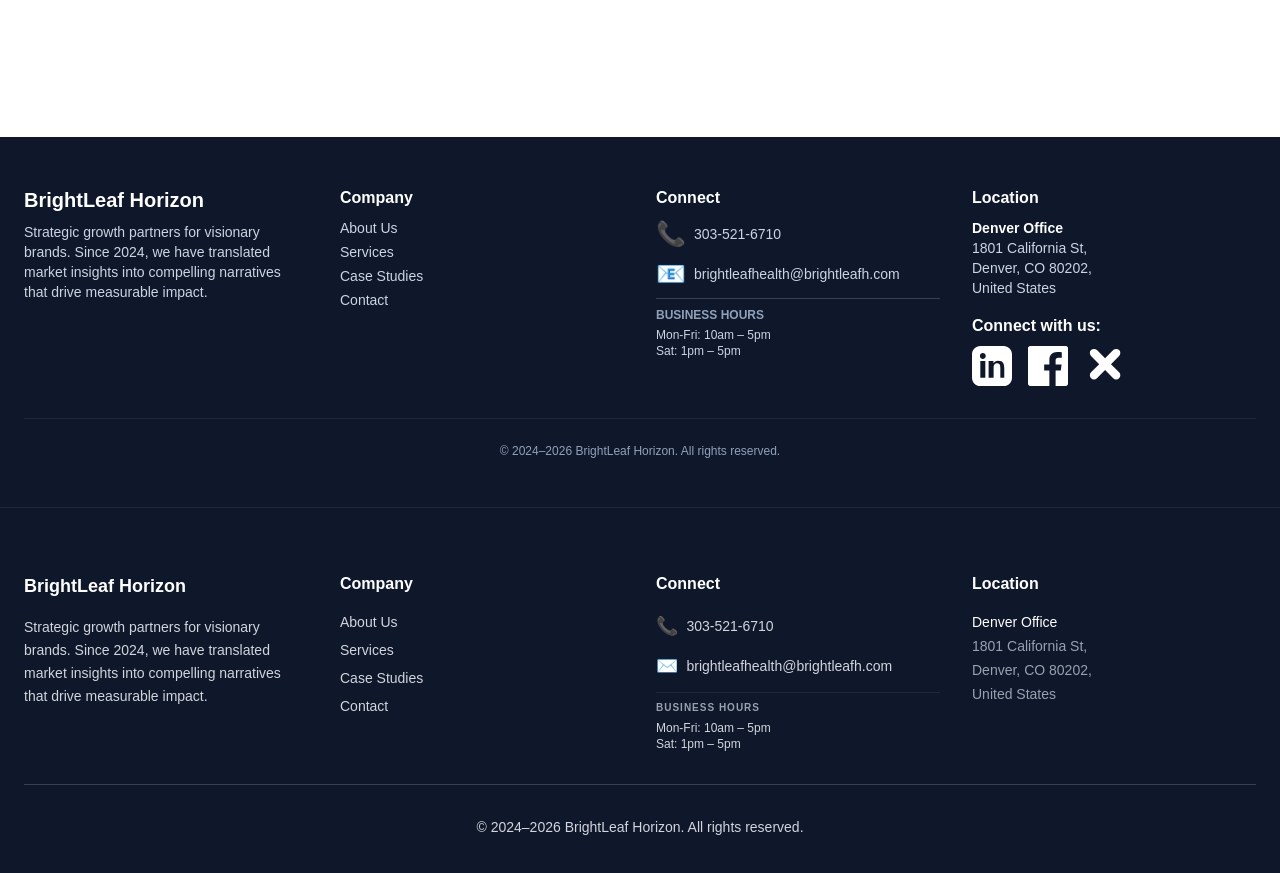
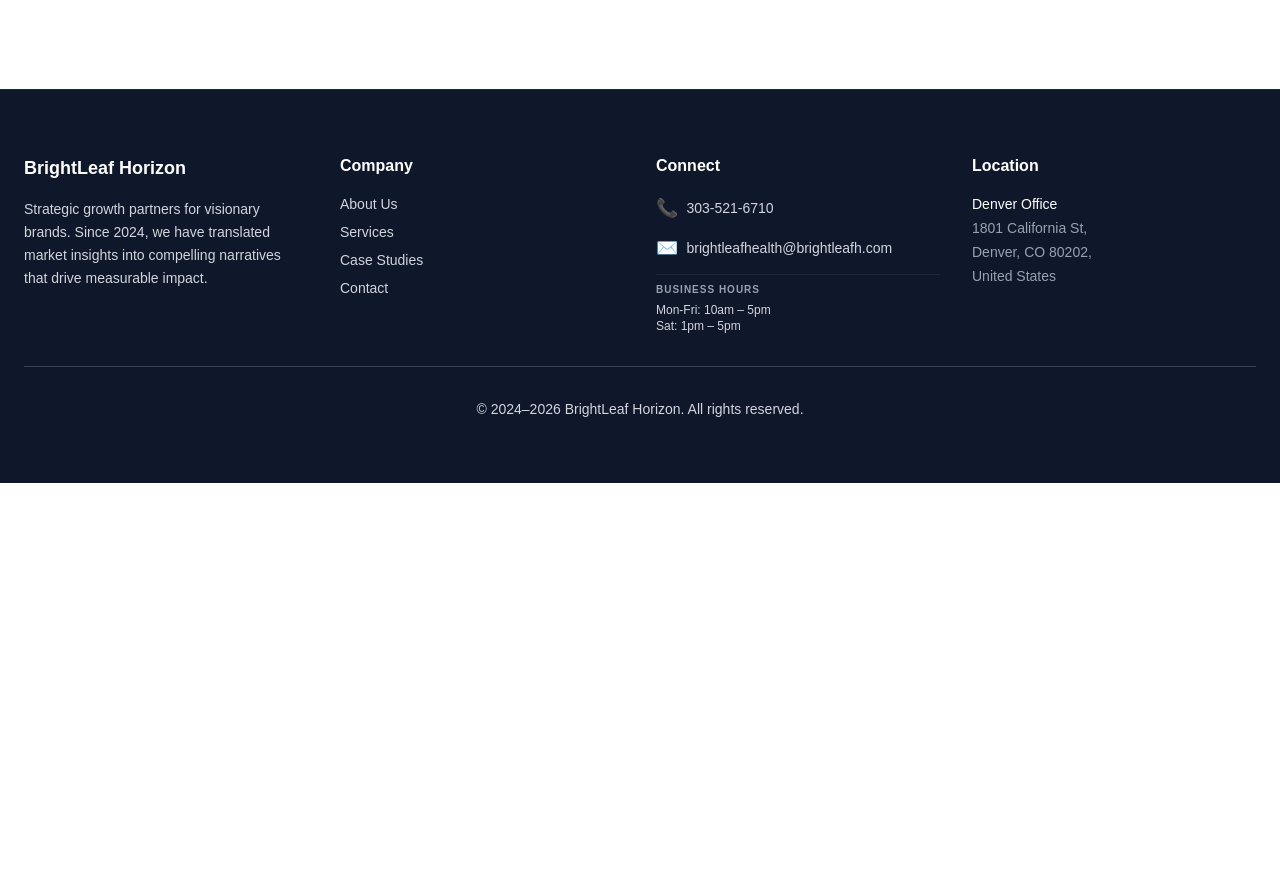
Before and after one commit to Sharon-DA/brightleaf-horizon, a Next.js app: page /about in a window 1280 px wide. Shown: the part 2380-3253 px from the top of the page. After the commit the page ends 2863 px from the top, so only its background shows below. Built offline with nearby package versions, Linux system fonts and the light colour scheme.

Commit message:
fix: remove duplicate footer, only one with social icons under Location remains

```diff
--- a/src/app/about/page.tsx
+++ b/src/app/about/page.tsx
@@ -118,64 +118,7 @@ export default function AboutPage() {
         </div>
       </section>
 
-      {/* Social Media Links - Always Visible, Large, and Left-Aligned */}
-      <footer className="py-12 px-6 bg-slate-900 border-t border-gray-900 mt-12">
-        <div className="max-w-7xl mx-auto grid grid-cols-1 md:grid-cols-4 gap-8">
-          {/* Company Info */}
-          <div>
-            <h3 className="text-white font-bold text-xl mb-2">BrightLeaf Horizon</h3>
-            <p className="text-slate-300 text-sm">Strategic growth partners for visionary brands. Since 2024, we have translated market insights into compelling narratives that drive measurable impact.</p>
-          </div>
-          {/* Company Links */}
-          <div>
-            <h4 className="text-white font-bold mb-2">Company</h4>
-            <ul className="text-slate-300 space-y-1 text-sm">
-              <li><Link href="/about">About Us</Link></li>
-              <li><Link href="/#services">Services</Link></li>
-              <li><Link href="/#cases">Case Studies</Link></li>
-              <li><Link href="/contact">Contact</Link></li>
-            </ul>
-          </div>
-          {/* Connect Info */}
-          <div>
-            <h4 className="text-white font-bold mb-2">Connect</h4>
-            <div className="flex items-center gap-2 mb-2">
-              <span className="text-pink-400 text-2xl">&#128222;</span>
-              <span className="text-slate-300 text-sm">303-521-6710</span>
-            </div>
-            <div className="flex items-center gap-2 mb-2">
-              <span className="text-purple-200 text-2xl">&#128231;</span>
-              <span className="text-slate-300 text-sm">brightleafhealth@brightleafh.com</span>
-            </div>
-            <div className="border-t border-slate-700 my-2"></div>
-            <div className="text-slate-400 text-xs font-bold mb-1">BUSINESS HOURS</div>
-            <div className="text-slate-300 text-xs">Mon-Fri: 10am – 5pm<br/>Sat: 1pm – 5pm</div>
-          </div>
-          {/* Location & Socials */}
-          <div>
-            <h4 className="text-white font-bold mb-2">Location</h4>
-            <div className="text-slate-300 text-sm mb-4">
-              <div className="font-semibold text-white">Denver Office</div>
-              1801 California St,<br/>Denver, CO 80202,<br/>United States
-            </div>
-            <div className="mt-4">
-              <span className="text-white font-semibold text-base mb-2 block">Connect with us:</span>
-              <div className="flex gap-4 mt-2">
-                <a href="https://www.linkedin.com/company/brightleaf-horizon/" target="_blank" rel="noopener noreferrer" aria-label="LinkedIn" className="text-white text-4xl">
-                  <svg width="40" height="40" fill="currentColor" viewBox="0 0 24 24"><path d="M19 0h-14c-2.76 0-5 2.24-5 5v14c0 2.76 2.24 5 5 5h14c2.76 0 5-2.24 5-5v-14c0-2.76-2.24-5-5-5zm-11 19h-3v-10h3v10zm-1.5-11.27c-.97 0-1.75-.79-1.75-1.76s.78-1.76 1.75-1.76 1.75.79 1.75 1.76-.78 1.76-1.75 1.76zm13.5 11.27h-3v-5.6c0-1.34-.03-3.07-1.87-3.07-1.87 0-2.16 1.46-2.16 2.97v5.7h-3v-10h2.89v1.36h.04c.4-.75 1.38-1.54 2.85-1.54 3.05 0 3.61 2.01 3.61 4.62v5.56z"/></svg>
-                </a>
-                <a href="https://www.facebook.com/profile.php?id=61587168273948" target="_blank" rel="noopener noreferrer" aria-label="Facebook" className="text-white text-4xl">
-                  <svg width="40" height="40" fill="currentColor" viewBox="0 0 24 24"><path d="M22.675 0h-21.35c-.733 0-1.325.592-1.325 1.326v21.348c0 .733.592 1.326 1.325 1.326h11.495v-9.294h-3.128v-3.622h3.128v-2.671c0-3.1 1.893-4.788 4.659-4.788 1.325 0 2.463.099 2.797.143v3.24l-1.918.001c-1.504 0-1.797.715-1.797 1.763v2.312h3.587l-.467 3.622h-3.12v9.293h6.116c.73 0 1.323-.593 1.323-1.326v-21.35c0-.734-.593-1.326-1.326-1.326z"/></svg>
-                </a>
-                <a href="https://x.com/" target="_blank" rel="noopener noreferrer" aria-label="X (Twitter)" className="text-white text-4xl">
-                  <svg width="40" height="40" fill="currentColor" viewBox="0 0 24 24"><path d="M17.53 2.47a2.5 2.5 0 0 1 3.54 3.54l-4.88 4.88 4.88 4.88a2.5 2.5 0 0 1-3.54 3.54l-4.88-4.88-4.88 4.88a2.5 2.5 0 0 1-3.54-3.54l4.88-4.88-4.88-4.88a2.5 2.5 0 0 1 3.54-3.54l4.88 4.88 4.88-4.88z"/></svg>
-                </a>
-              </div>
-            </div>
-          </div>
-        </div>
-        <div className="max-w-7xl mx-auto mt-8 text-center text-slate-400 text-xs border-t border-slate-800 pt-6">© 2024–2026 BrightLeaf Horizon. All rights reserved.</div>
-      </footer>
+      {/* Only one footer should exist. The correct one is the grid with social icons under Location. */}
     </div>
   );
 }
```
